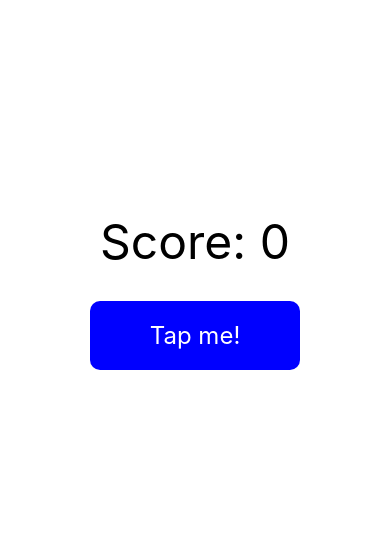
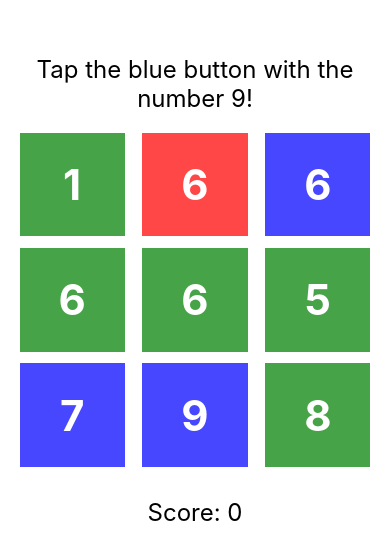
Before and after one commit to tmasuyama1114/react-native-tap-game, a React Native app: screen / in a window 390 px wide. Shown: the part 131-690 px from the top of the page. Built offline with nearby package versions, Linux system fonts and the light colour scheme.

Commit message:
Refactor handleTap to handlePress and update score

```diff
--- a/App.js
+++ b/App.js
@@ -1,19 +1,76 @@
-import React, { useState } from 'react';
-import { StyleSheet, Text, View, TouchableOpacity } from 'react-native';
+import React, { useState, useEffect } from 'react';
+import { StyleSheet, Text, View, TouchableOpacity, Alert } from 'react-native';
+
+const colorNames = {
+  'rgba(255, 0, 0, 0.8)': 'red',
+  'rgba(0, 0, 255, 0.8)': 'blue',
+  'rgba(0, 128, 0, 0.8)': 'green',
+};
+
+const getRandomColor = () => {
+  const colors = Object.keys(colorNames);
+  return colors[Math.floor(Math.random() * colors.length)];
+};
+
+const getRandomNumber = () => Math.ceil(Math.random() * 9);
+
+const generateOptions = (correctAnswer) => {
+  let options = new Array(9).fill(null).map(() => {
+    return {
+      color: getRandomColor(),
+      number: getRandomNumber(),
+    };
+  });
+
+  // Ensure that the correct answer is included in the options
+  const correctIndex = Math.floor(Math.random() * options.length);
+  options[correctIndex] = correctAnswer;
+
+  return options;
+};
 
 export default function App() {
+  const [correctAnswer, setCorrectAnswer] = useState({
+    color: getRandomColor(),
+    number: getRandomNumber(),
+  });
+  const [options, setOptions] = useState(generateOptions(correctAnswer));
   const [score, setScore] = useState(0);
 
-  const handleTap = () => {
-    setScore(score + 1);
+  useEffect(() => {
+    setOptions(generateOptions(correctAnswer));
+  }, [correctAnswer]);
+
+  const handlePress = (color, number) => {
+    if (color === correctAnswer.color && number === correctAnswer.number) {
+      setScore(score + 1);
+      setCorrectAnswer({
+        color: getRandomColor(),
+        number: getRandomNumber(),
+      });
+      // Alert.alert("Correct!", `Score: ${score + 1}`);
+    } else {
+      Alert.alert("Wrong!", "Try again.");
+    }
   };
 
   return (
     <View style={styles.container}>
+      <Text style={styles.instructions}>
+        Tap the {colorNames[correctAnswer.color]} button with the number {correctAnswer.number}!
+      </Text>
+      <View style={styles.grid}>
+        {options.map((option, index) => (
+          <TouchableOpacity
+            key={index}
+            style={[styles.button, { backgroundColor: option.color }]}
+            onPress={() => handlePress(option.color, option.number)}
+          >
+            <Text style={styles.buttonText}>{option.number}</Text>
+          </TouchableOpacity>
+        ))}
+      </View>
       <Text style={styles.score}>Score: {score}</Text>
-      <TouchableOpacity onPress={handleTap} style={styles.button}>
-        <Text style={styles.buttonText}>Tap me!</Text>
-      </TouchableOpacity>
     </View>
   );
 }
@@ -21,22 +78,37 @@ export default function App() {
 const styles = StyleSheet.create({
   container: {
     flex: 1,
-    backgroundColor: '#fff',
     alignItems: 'center',
     justifyContent: 'center',
+    backgroundColor: '#fff',
   },
-  score: {
-    fontSize: 48,
-    marginBottom: 30,
+  instructions: {
+    fontSize: 24,
+    marginBottom: 20,
+    textAlign: 'center',
+  },
+  grid: {
+    width: '90%',
+    flexDirection: 'row',
+    flexWrap: 'wrap',
+    justifyContent: 'space-between',
   },
   button: {
-    backgroundColor: 'blue',
-    paddingHorizontal: 60,
-    paddingVertical: 20,
-    borderRadius: 10,
+    width: '30%', // Adjust the size of the button according to your design
+    height: '30%', // Change this to adjust the size of the button
+    aspectRatio: 1, // Keep the aspect ratio to 1 to make buttons square
+    justifyContent: 'center',
+    alignItems: 'center',
+    marginBottom: 10,
+    opacity: 0.9,
   },
   buttonText: {
     color: '#fff',
+    fontSize: 42,
+    fontWeight: 'bold',
+  },
+  score: {
+    marginTop: 20,
     fontSize: 24,
   },
 });
```
